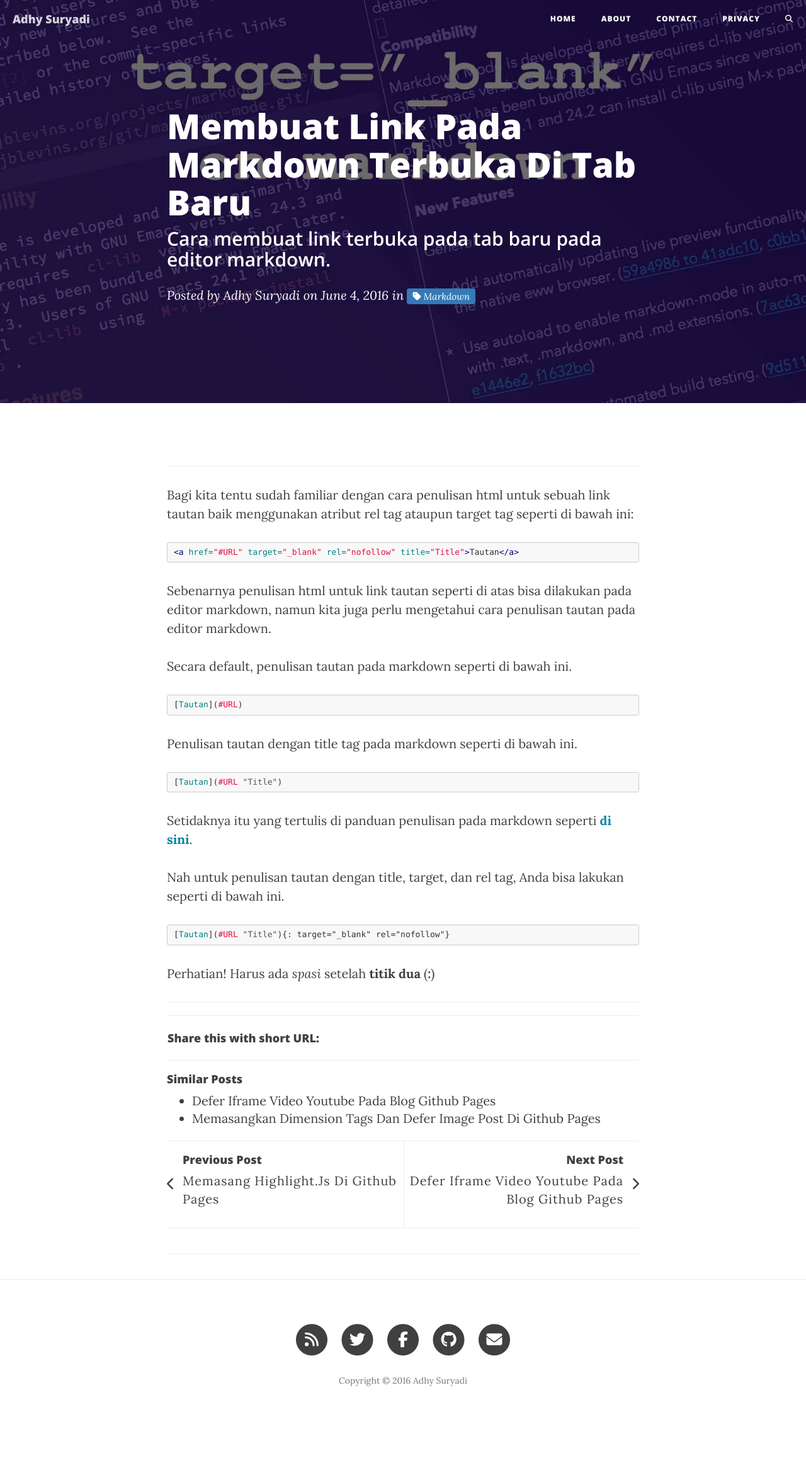
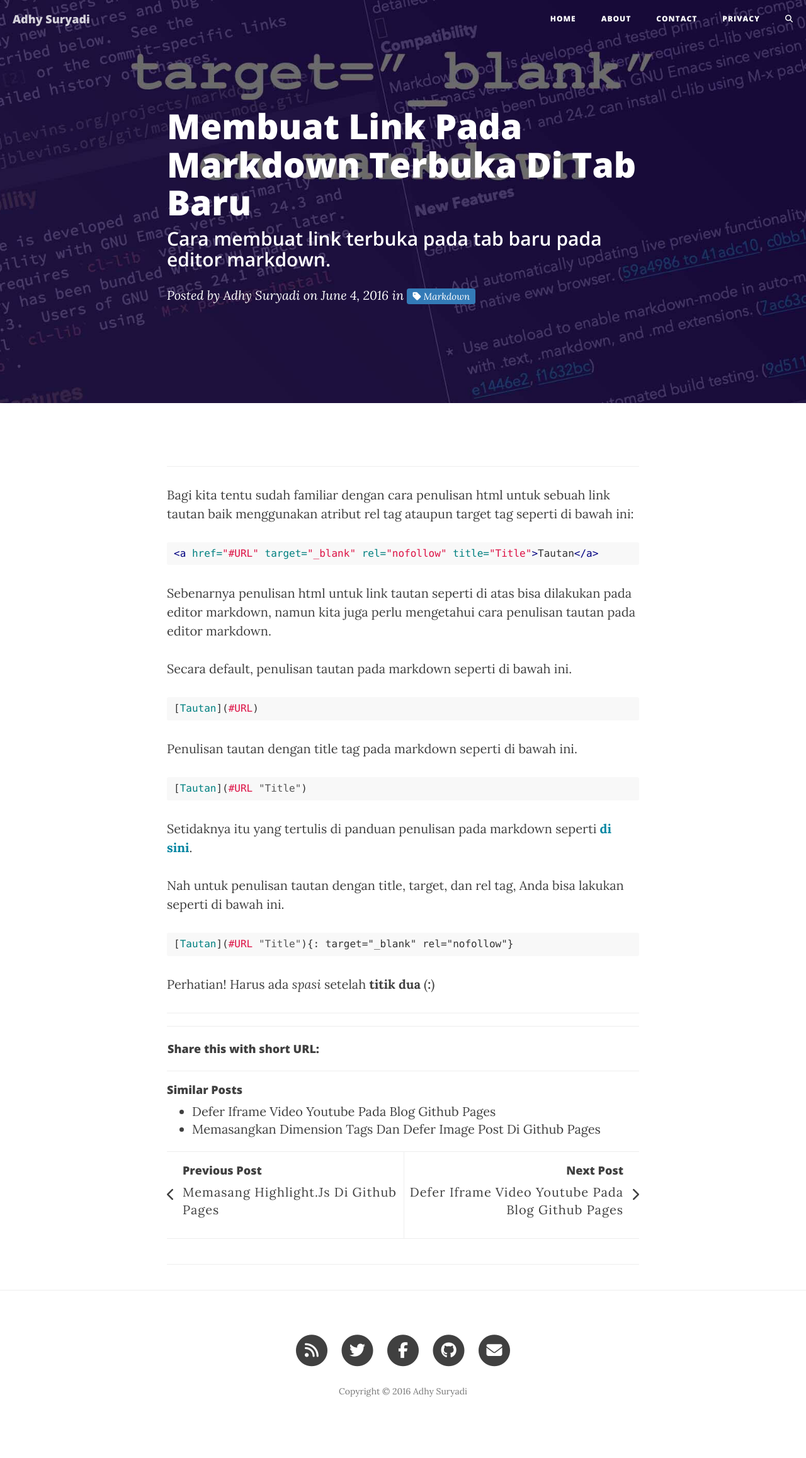
Before and after one commit to KompiAjaib/kompiajaib.github.io, a Jekyll site: the page built from _posts/2016-06-04-membuat-link-terbuka-di-tab-baru.markdown, in a window 1280 px wide. Shown: the whole page at 63% size. Built offline with Jekyll 4.4.1, drawn with Linux system fonts in a browser that asks for light colours; nearby versions of some CDN libraries; comment, search, counter and statistics services are not loaded.

Commit message:
Update syntax.css

```diff
--- a/css/syntax.css
+++ b/css/syntax.css
@@ -19,7 +19,7 @@
  * Courtesy of GitHub.com
  */
 
-.highlight pre, pre, .highlight .hll { background-color: #f8f8f8; border: 1px solid #ccc; padding: 6px 10px; border-radius: 3px; }
+.highlight pre, pre, .highlight .hll { background-color: #f8f8f8; border: 1px solid transparent; font-size: 80%; padding: 6px 10px; border-radius: 3px; }
 .highlight .c { color: #999988; font-style: italic; }
 .highlight .err { color: #a61717; background-color: #e3d2d2; }
 .highlight .k { font-weight: bold; }
```
